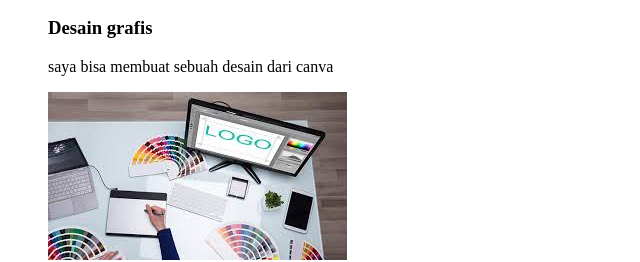
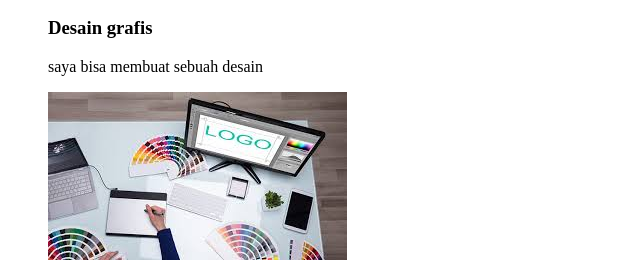
Before and after one commit to YusufWahid/Praktikum_2, a plain HTML site: page index.html in a window 1280 px wide. Shown: the part 1397-1659 px from the top of the page, 0-640 px from the left. Drawn offline with Linux system fonts and the light colour scheme.

Commit message:
mengganti isi artike desain grafis

```diff
--- a/index.html
+++ b/index.html
@@ -73,7 +73,7 @@
             <h2>Skill</h2>
             <article>
                 <h3>Desain grafis</h3>
-                <p>saya bisa membuat sebuah desain dari canva</p>
+                <p>saya bisa membuat sebuah desain</p>
                 <img src="images/download.jpg" alt="foto skill"></img>
             </article>
         </section>
```
